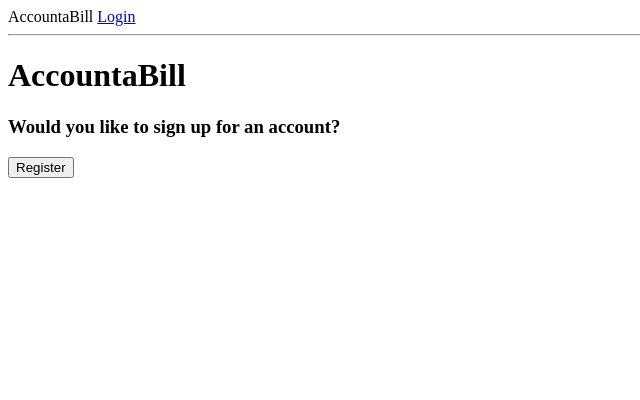
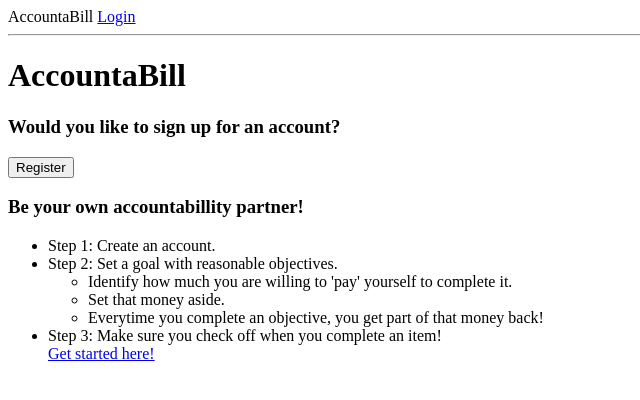
Before and after one commit to that-danya/AccountaBill, a Flask app: page / in a window 1280 px wide. Shown: the top 400 px of the page, without its empty margins (0-640 px from the left). Run offline with Flask 2, Linux system fonts and the light colour scheme.

Commit message:
Redirects working and limits on objectives to create.

```diff
--- a/server.py
+++ b/server.py
@@ -1,6 +1,5 @@
 from jinja2 import StrictUndefined
 
-import json
 from flask import Flask, render_template, request, flash, redirect, session, jsonify
 from flask_debugtoolbar import DebugToolbarExtension
 
@@ -9,7 +8,7 @@ from model import connect_to_db, db, User, Goal, Objective, Message
 app = Flask(__name__)
 
 # add key for debug
-app.secret_key = 'abc'
+app.secret_key = 'duuuuude. this is an app!!'
 
 # debugger please yell at me if I do something weird
 app.jinja_env.undefined = StrictUndefined
@@ -41,7 +40,7 @@ def process_login():
 
     # don't log in user if not a user name or password match
     if not user:
-        flash('No a valid user login.')
+        flash('Not a valid user login.')
         return redirect('/login')
     if user.password != password:
         flash('Incorrect password. Please try again.')
@@ -61,7 +60,7 @@ def process_login():
 def logout_user():
     """Logout user."""
 
-    # Remove cookie from session, signal to user action
+    # Remove cookie from session, signal to user
     del session['user_id']
     flash('You have been logged out.')
 
@@ -71,10 +70,6 @@ def logout_user():
 @app.route('/register', methods=['GET'])
 def register_form():
     """Show register form for user."""
-
-    ## TODO add hidden form that pipes these in
-    # email = request.form['email']
-    # password = request.form['password']
 
     return render_template('/register_form.html')
 
@@ -99,26 +94,25 @@ def register_process():
     db.session.commit()
 
     # Flash message confirming add, redirect to home
-    ## TODO Change this to redirect to userpage
     flash('User %s added.' % email)
     session['user_id'] = new_user.user_id
 
-    # redirect to user's page
-    return redirect('/user/%s' % new_user.user_id)
+    # redirect to goal page
+    return redirect('/goal')
 
-
-## TODO Need after registrant flow to direct to CREATE GOAL for first time tute
-#       that instantiates points with user
 
 @app.route('/user/<int:user_id>')
 def user_page(user_id):
     """Show user page."""
 
-    # get user id from db and set to user var
-    user = User.query.get(user_id)
+    if session['user_id'] != user_id:
+        return redirect('/user/%s' % session['user_id'])
+    else:
+        # get user id from db and set to user var
+        user = User.query.get(user_id)
 
-    # send user to user_page
-    return render_template('user.html', user=user)
+        # send user to user_page
+        return render_template('user.html', user=user)
 
 ## TODO 'BUY' page or Get more points page
 
@@ -127,7 +121,20 @@ def user_page(user_id):
 def goal_form():
     """Show goal form."""
 
-    return render_template('goal.html')
+    # if user is not signed in, redirect home
+    if not session['user_id']:
+        flash('You have not logged in yet!')
+        return redirect('/')
+
+    # if user has no points, redirect to user page
+    user = User.query.get(session['user_id'])
+    points = user.points
+    if points < 1:
+        flash('You do not have enough points to create a goal! Perhaps complete an objective first?')
+        return redirect('/user/%s' % session['user_id'])
+
+    # render goal page
+    return render_template('goal.html', points=points)
 
 
 @app.route('/define_goal', methods=['POST'])
--- a/templates/goal.html
+++ b/templates/goal.html
@@ -33,12 +33,13 @@
             <!--  TODO: THIS IS HARDCODED, NEED TO UPDATE WITH ARROW?DATETIME -->
             <br>
             This goal is worth
-            <input type'number' name='goal-points' value=10 required/> points.
+            <input type='number' name='goal-points' value={{points}} min='1' max={{points}} required/> points.
         </label>
     </div><br> <!-- End goal div-->
 
-    <!--  HIDDEN FIELD - Counter -->
+    <!--  HIDDEN FIELD - Counter, Points -->
     <input name='objCounter' id='obj-counter' value='0' type='number' hidden>
+    <input name='points' id='points' value={{points}} type='number' hidden>
 
     <!-- *** Objectives ***-->
     <div id='objective-holder'>
--- a/templates/homepage.html
+++ b/templates/homepage.html
@@ -4,6 +4,8 @@
 
 <h1>AccountaBill</h1>
 
+{% if "user_id" not in session %}
+    <div id='register-start'>
         <h3>Would you like to sign up for an account?</h3>
         <form action='/register' method='GET'>
          <!--    <div>
@@ -20,5 +22,27 @@
                 <input type='submit' value='Register' required>
             </div>
         </form>
+    </div>
+
+{% endif %}
+
+<div id='homepage-info'>
+    <h3>Be your own accountabillity partner!</h3>
+    <ul>
+        <li>Step 1: Create an account.</li>
+        <li>Step 2: Set a goal with reasonable objectives.
+            <ul>
+            <li>Identify how much you are willing to 'pay' yourself to complete it.</li>
+            <li>Set that money aside.</li>
+            <li>Everytime you complete an objective, you get part of that money back!</li>
+            </ul>
+        </li>
+        <li>Step 3: Make sure you check off when you complete an item!</li>
+        <a href="/goal">Get started here!</a>
+    </ul>
+</div>
+
+
+
 
 {% endblock %}
```
Also changed, not shown: static/js/goal.js (+11 -3 lines), static/js/user.js (line endings or trailing spaces). Lines whose indentation alone changed are shown as unchanged.
